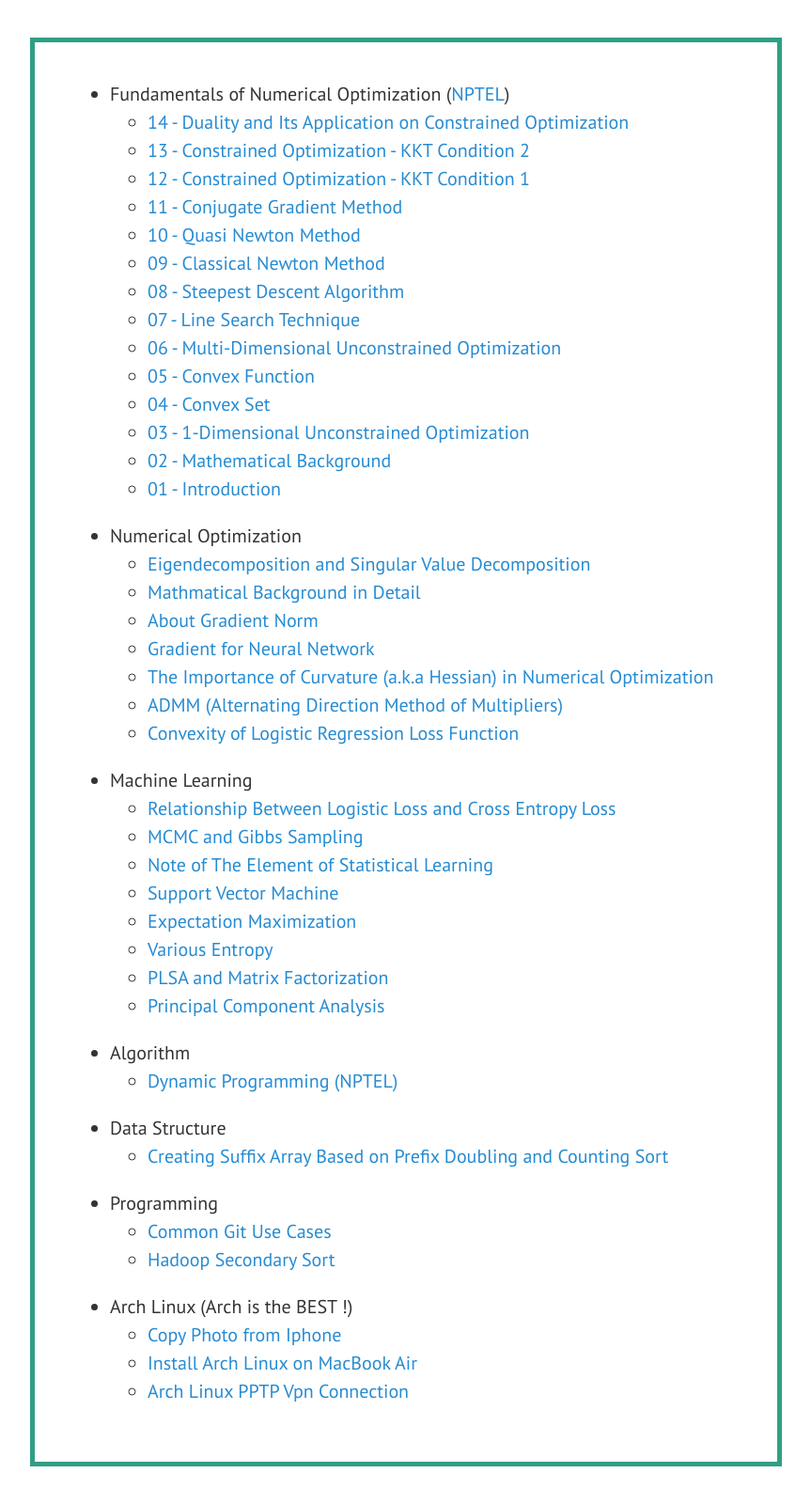
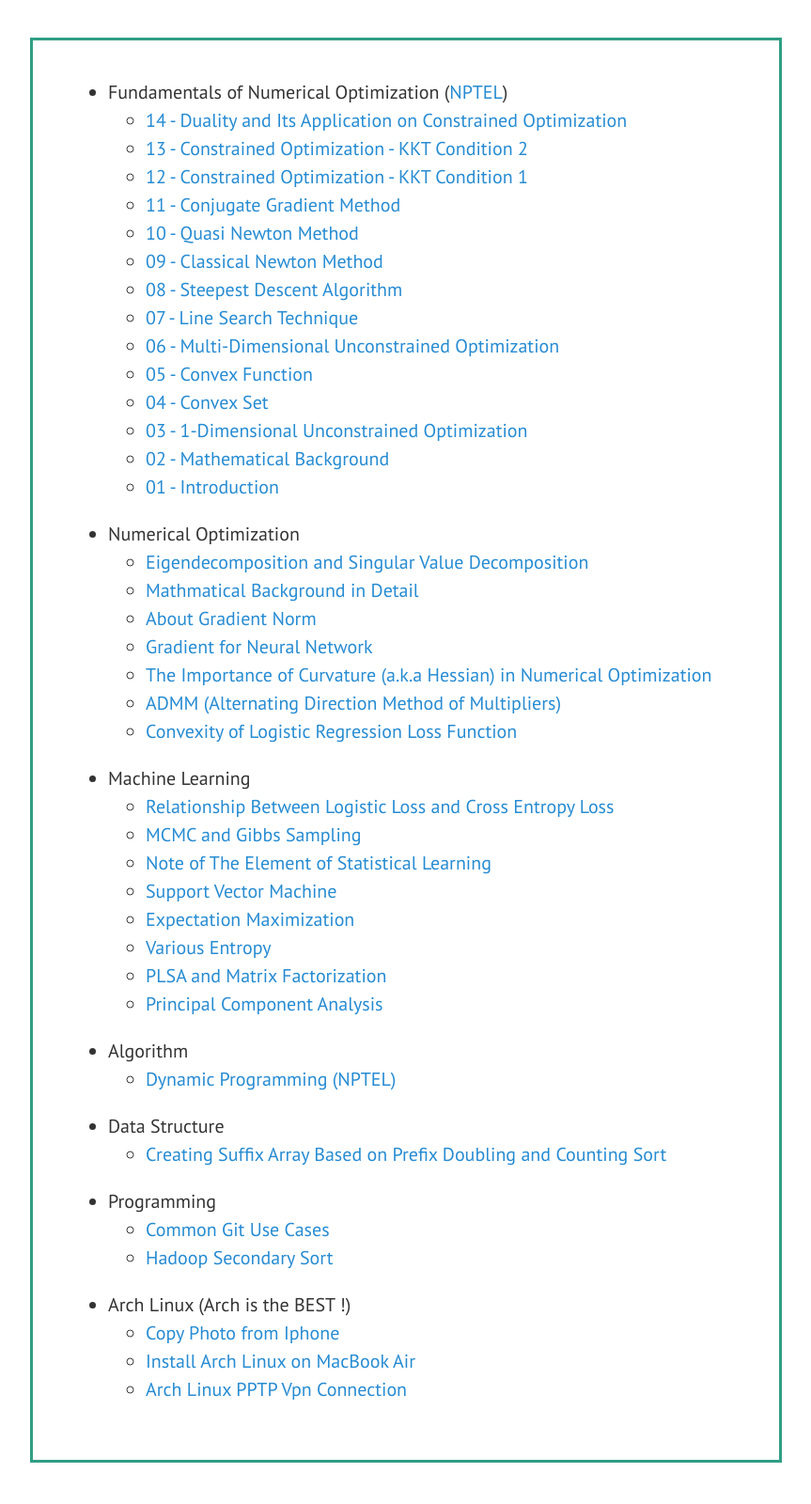
Before and after one commit to chenrushan/chenrushan.github.io, a Jekyll site: the page built from index.html, in a window 1280 px wide. Shown: the whole page at 94% size, without its empty margins (208-1071 px from the left). Built offline with Jekyll 4.4.1, drawn with Linux system fonts in a browser that asks for light colours; Markdown is read by kramdown in place of the engine named in the settings; the list of posts is cut into pages by our own code.

Commit message:
Update juscodit.css

```diff
--- a/public/css/juscodit.css
+++ b/public/css/juscodit.css
@@ -88,7 +88,7 @@ hr {
   padding-bottom: 2rem;
   padding-left: 2rem;
   padding-right: 2rem;
-  border: 5px solid #309e85;
+  border: 3px solid #309e85;
   margin-left: auto;
   margin-right: auto;
 }
```
